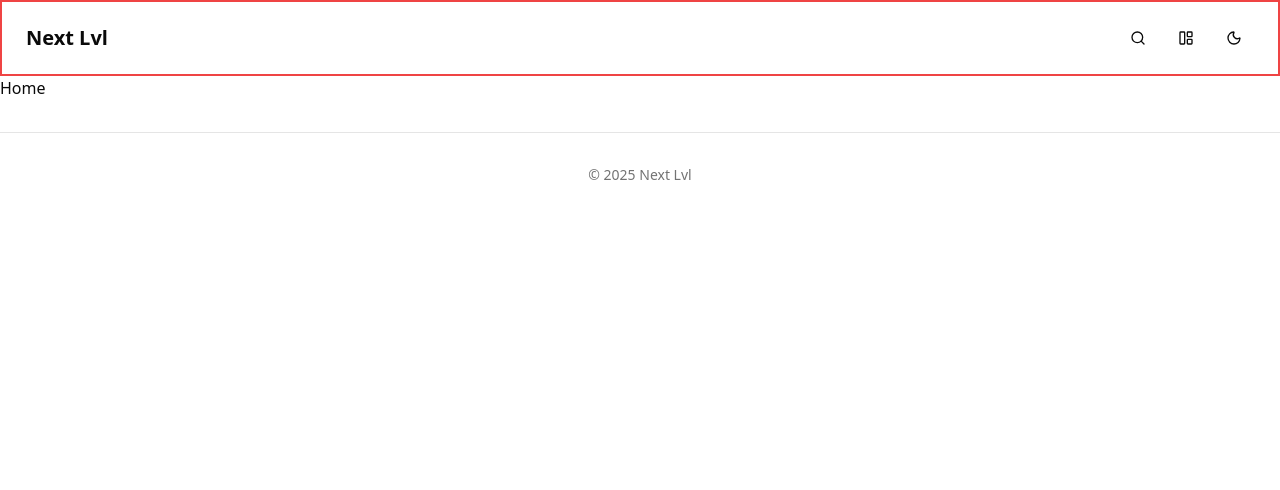
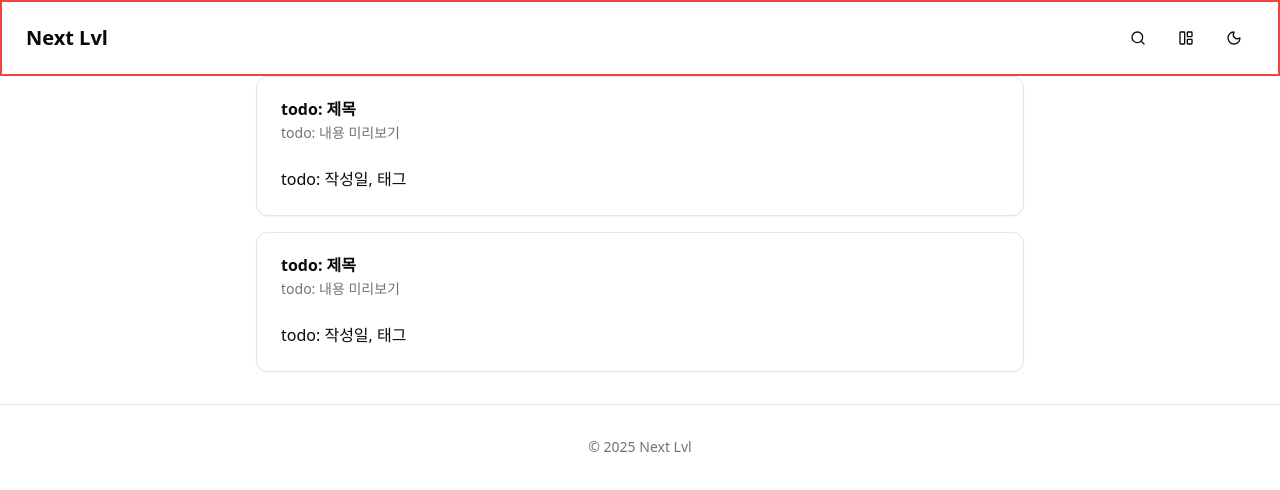
Before and after one commit to SometimesThinks/next-level, a Next.js app: page / in a window 1280 px wide. Shown: the top 490 px of the page. Built offline with nearby package versions, Linux system fonts and the light colour scheme.

Commit message:
feat: 글 목록 기본 구조 구현

```diff
--- a/app/page.tsx
+++ b/app/page.tsx
@@ -1,3 +1,7 @@
-export default function Home() {
-  return <div>Home</div>;
-}
+import PostList from '@/components/posts/PostList';
+
+const Home = () => {
+  return <PostList />;
+};
+
+export default Home;
--- /dev/null
+++ b/app/posts/[slug]/page.tsx
@@ -0,0 +1,7 @@
+import PostDetail from '@/components/posts/PostDetail';
+
+const PostDetailPage = () => {
+  return <PostDetail />;
+};
+
+export default PostDetailPage;
--- /dev/null
+++ b/components/posts/PostDetail.tsx
@@ -0,0 +1,5 @@
+const PostDetail = () => {
+  return <div>PostDetail</div>;
+};
+
+export default PostDetail;
--- /dev/null
+++ b/components/posts/PostList.tsx
@@ -0,0 +1,12 @@
+import PostListItem from './PostListItem';
+
+const PostList = ({ posts }) => {
+  return (
+    <div className="grid grid-cols-1 gap-4">
+      <PostListItem slug="1" />
+      <PostListItem slug="2" />
+    </div>
+  );
+};
+
+export default PostList;
--- /dev/null
+++ b/components/posts/PostListItem.tsx
@@ -0,0 +1,21 @@
+import Link from 'next/link';
+
+import { Card, CardContent, CardDescription, CardHeader, CardTitle } from '@/components/ui/card';
+
+const PostListItem = ({ slug }: { slug: string }) => {
+  return (
+    <Link href={`/posts/${slug}`}>
+      <Card className="min-w-lg w-full max-w-3xl justify-self-center">
+        <CardHeader>
+          <CardTitle>todo: 제목</CardTitle>
+          <CardDescription>todo: 내용 미리보기</CardDescription>
+        </CardHeader>
+        <CardContent>
+          <p>todo: 작성일, 태그</p>
+        </CardContent>
+      </Card>
+    </Link>
+  );
+};
+
+export default PostListItem;
--- /dev/null
+++ b/components/ui/card.tsx
@@ -0,0 +1,75 @@
+import * as React from 'react';
+
+import { cn } from '@/lib/utils';
+
+function Card({ className, ...props }: React.ComponentProps<'div'>) {
+  return (
+    <div
+      data-slot="card"
+      className={cn(
+        'flex flex-col gap-6 rounded-xl border bg-card py-6 text-card-foreground shadow-sm',
+        className,
+      )}
+      {...props}
+    />
+  );
+}
+
+function CardHeader({ className, ...props }: React.ComponentProps<'div'>) {
+  return (
+    <div
+      data-slot="card-header"
+      className={cn(
+        '@container/card-header has-data-[slot=card-action]:grid-cols-[1fr_auto] [.border-b]:pb-6 grid auto-rows-min grid-rows-[auto_auto] items-start gap-1.5 px-6',
+        className,
+      )}
+      {...props}
+    />
+  );
+}
+
+function CardTitle({ className, ...props }: React.ComponentProps<'div'>) {
+  return (
+    <div
+      data-slot="card-title"
+      className={cn('font-semibold leading-none', className)}
+      {...props}
+    />
+  );
+}
+
+function CardDescription({ className, ...props }: React.ComponentProps<'div'>) {
+  return (
+    <div
+      data-slot="card-description"
+      className={cn('text-sm text-muted-foreground', className)}
+      {...props}
+    />
+  );
+}
+
+function CardAction({ className, ...props }: React.ComponentProps<'div'>) {
+  return (
+    <div
+      data-slot="card-action"
+      className={cn('col-start-2 row-span-2 row-start-1 self-start justify-self-end', className)}
+      {...props}
+    />
+  );
+}
+
+function CardContent({ className, ...props }: React.ComponentProps<'div'>) {
+  return <div data-slot="card-content" className={cn('px-6', className)} {...props} />;
+}
+
+function CardFooter({ className, ...props }: React.ComponentProps<'div'>) {
+  return (
+    <div
+      data-slot="card-footer"
+      className={cn('[.border-t]:pt-6 flex items-center px-6', className)}
+      {...props}
+    />
+  );
+}
+
+export { Card, CardHeader, CardFooter, CardTitle, CardAction, CardDescription, CardContent };
```
